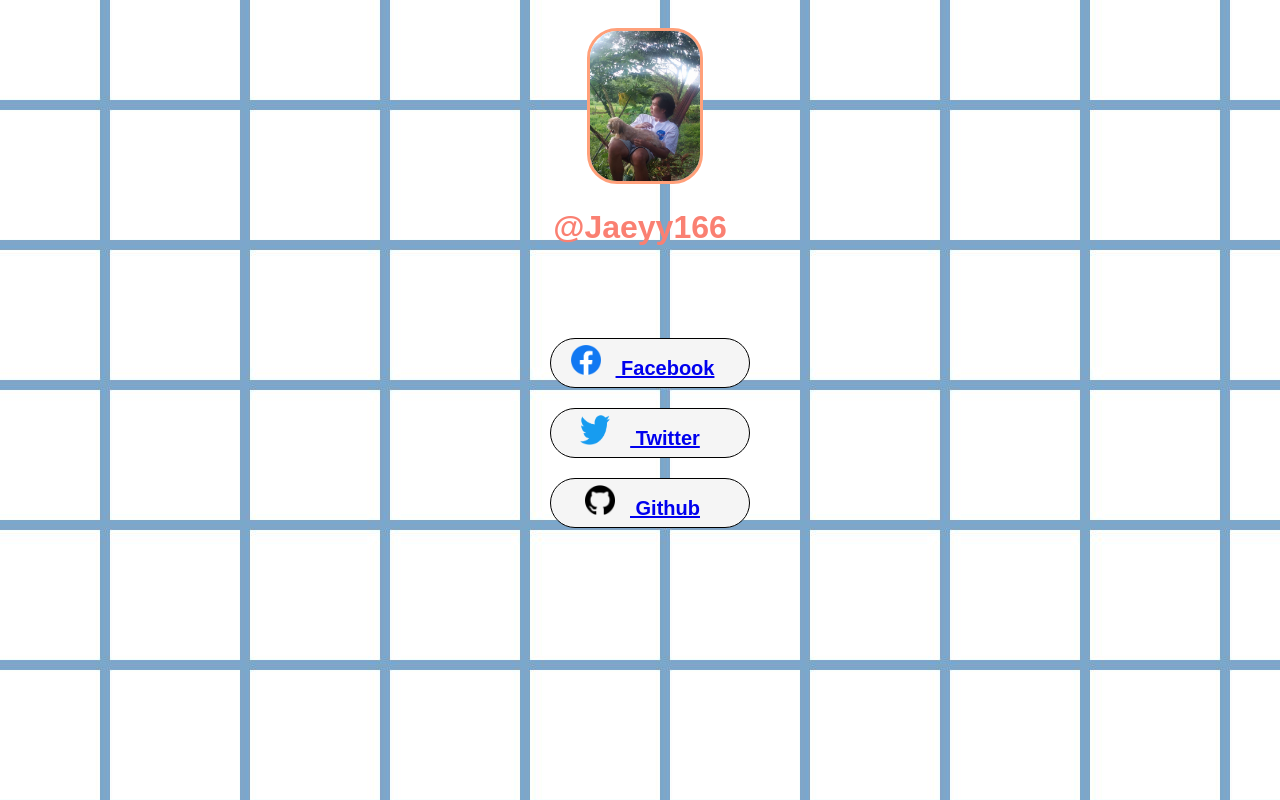
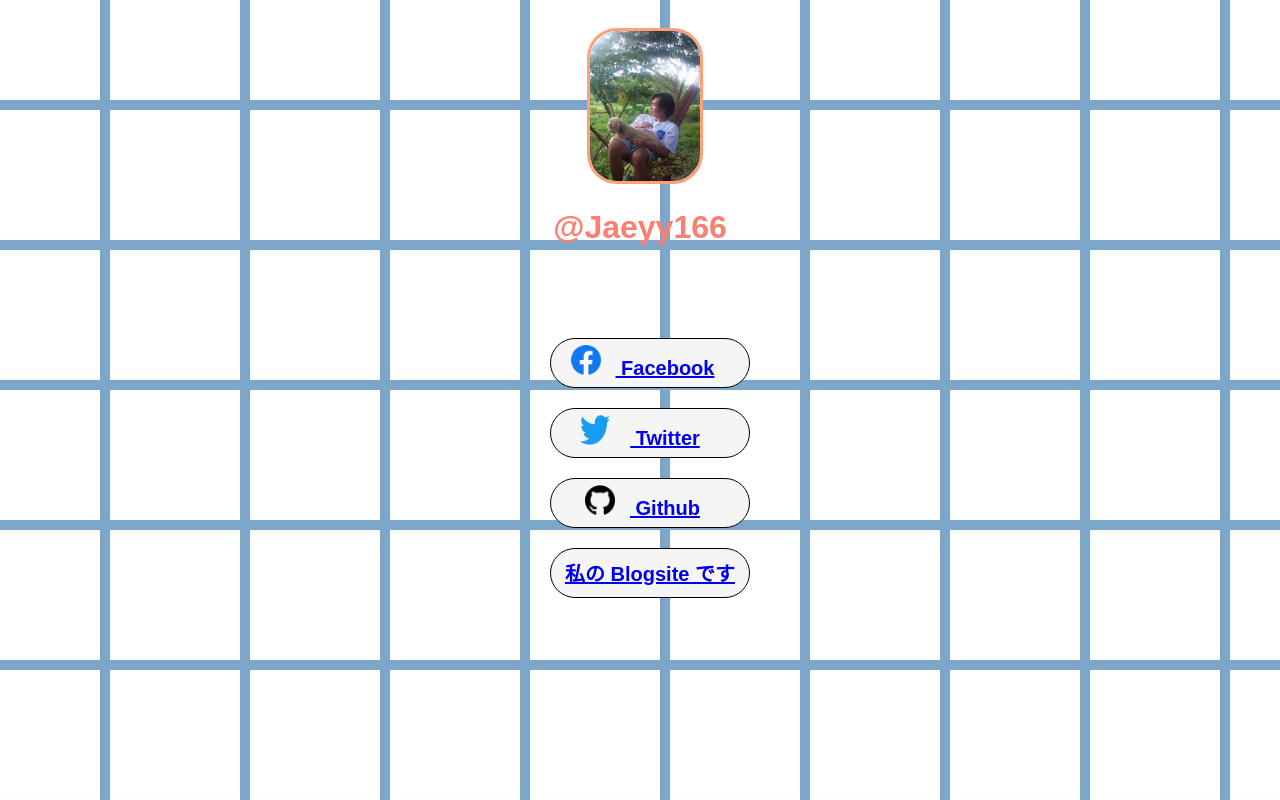
Before and after one commit to Jaeyy166/Jaey-LinkTree, a plain HTML site: page index.html in a window 1280 px wide. Drawn offline with Linux system fonts and the light colour scheme.

Commit message:
new link

```diff
--- a/index.html
+++ b/index.html
@@ -38,6 +38,12 @@
           Github
           </a>
         </button><br>
+        <button>
+          <a href="https://jaeyy166.github.io/blogsite-jaey/">
+              私の Blogsite です
+          </a>
+        </button><br>
+
       </ul>
     </div>
   </main>
```
